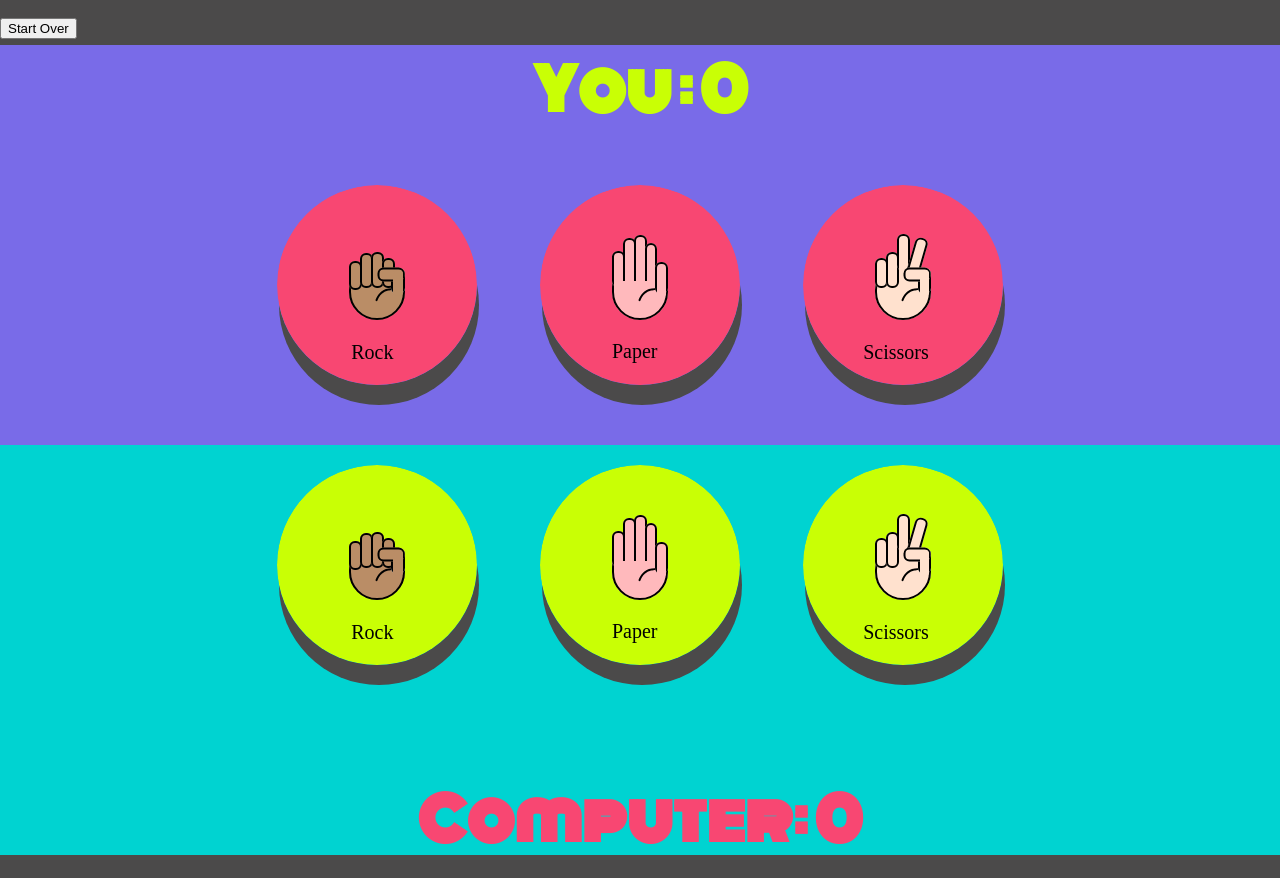
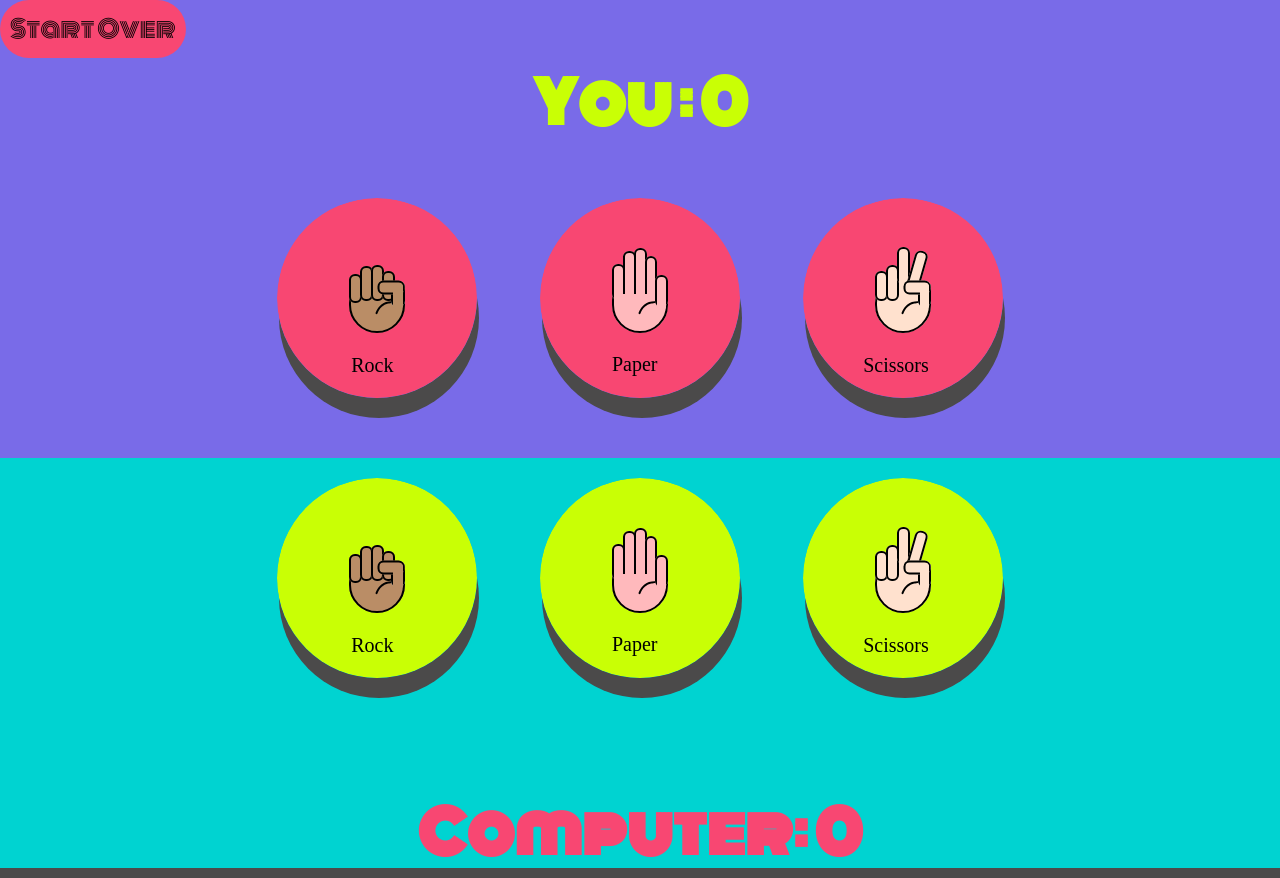
Before and after one commit to Schmarj3/rock-paper-scissors, a plain HTML site: page index.html in a window 1280 px wide. Drawn offline with Linux system fonts and the light colour scheme; a web font is replaced by a local one.

Commit message:
added styling to start over button, and div for background

```diff
--- a/index.html
+++ b/index.html
@@ -12,7 +12,9 @@
     <title>Rock Paper Scissors</title>
 </head>
 <body>
-    <button id="start-over">Start Over</button>
+    <div id="reset-btn">
+        <button id="start-over">Start Over</button>
+    </div>
     <div id="player-score" class="">
         <h1>You : <span id="display-player-score">0</span></h1>
     </div>
--- a/styles.css
+++ b/styles.css
@@ -64,6 +64,26 @@ img{
         margin: 20px 30px;
         height: 200px;
         box-shadow: 2px 20px var(--coal);
+    }
+}
+
+/* BUTTONS */
+#reset-btn{
+    background-color: var(--purple);
+}
+#start-over{
+    padding: 5px;
+    border: none;
+    border-radius: 50px;
+    background-color: var(--red-orange);
+    color: black;
+    font-family: 'Monoton', cursive;
+    font-size: 0.6rem;
+}
+@media screen and (min-width: 100px){
+    #start-over{
+        padding: 10px;
+        font-size: 1.5rem;
     }
 }
 
```
